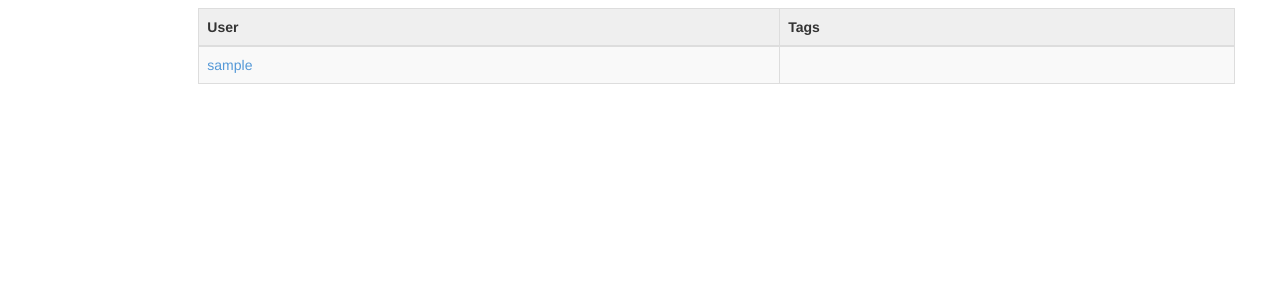
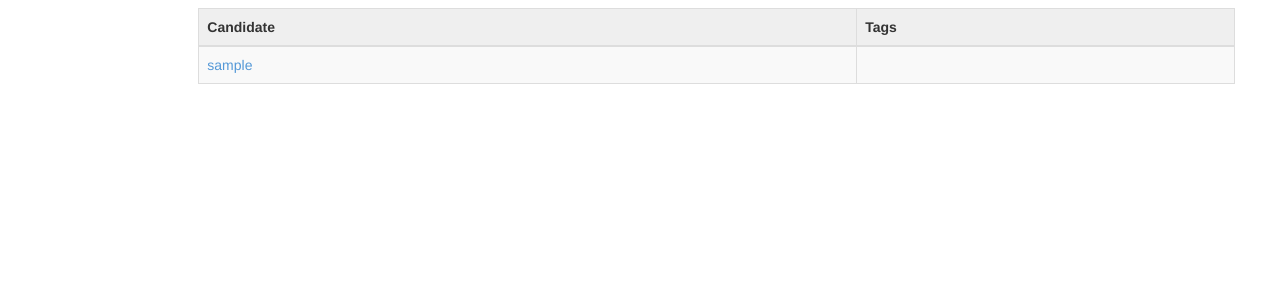
Before and after one commit to bitrecruiter/ats_project, a Django app: page /ats/users/ in a window 1280 px wide. Shown: the part 147-447 px from the top of the page. Run offline with Django 3.2, Linux system fonts and the light colour scheme; the visitor is signed in with stand-in values (Sample User, id 1); data comes from the database, SQL or seed files in the repository; parts of the project's set-up code (start-up, migrations or seed data) failed here and were passed over; some libraries are stand-ins or nearby versions.

Commit message:
Change users to candidates on candidates page

```diff
--- a/ats/templates/ats/users.html
+++ b/ats/templates/ats/users.html
@@ -20,7 +20,7 @@
 <table class="table table-striped table-bordered table-hover" id="jobs-list">
 <thead>
 <tr>
-    <th>User</th>
+    <th>Candidate</th>
     <th>Tags</th>
 </tr>
 </thead>
```
